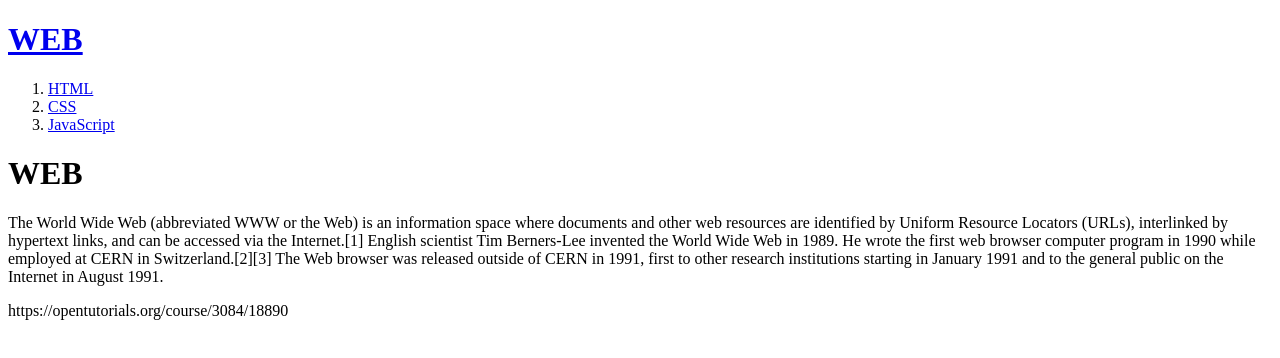
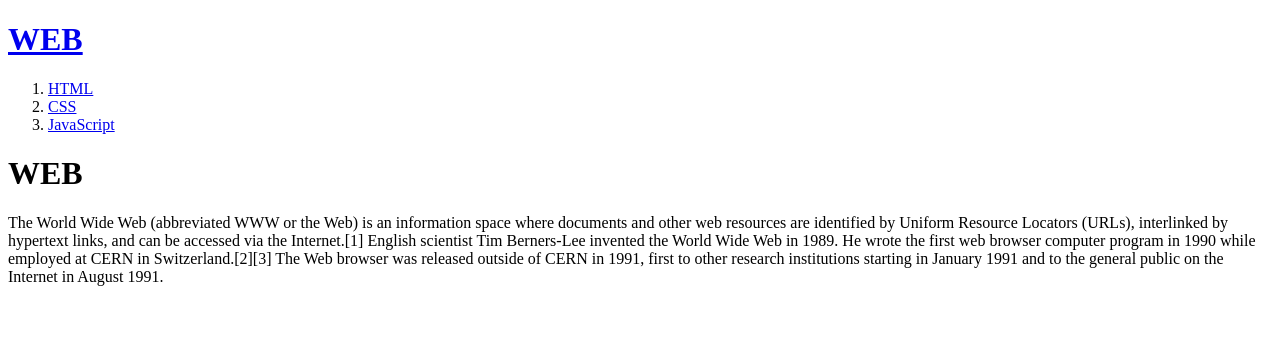
Before and after one commit to mangozombi/web1, a plain HTML site: page index.html in a window 1280 px wide. Drawn offline with Linux system fonts and the light colour scheme.

```diff
--- a/index.html
+++ b/index.html
@@ -15,5 +15,3 @@
   <p>The World Wide Web (abbreviated WWW or the Web) is an information space where documents and other web resources are identified by Uniform Resource Locators (URLs), interlinked by hypertext links, and can be accessed via the Internet.[1] English scientist Tim Berners-Lee invented the World Wide Web in 1989. He wrote the first web browser computer program in 1990 while employed at CERN in Switzerland.[2][3] The Web browser was released outside of CERN in 1991, first to other research institutions starting in January 1991 and to the general public on the Internet in August 1991.
   </p>
 </body>
-
-https://opentutorials.org/course/3084/18890
```
